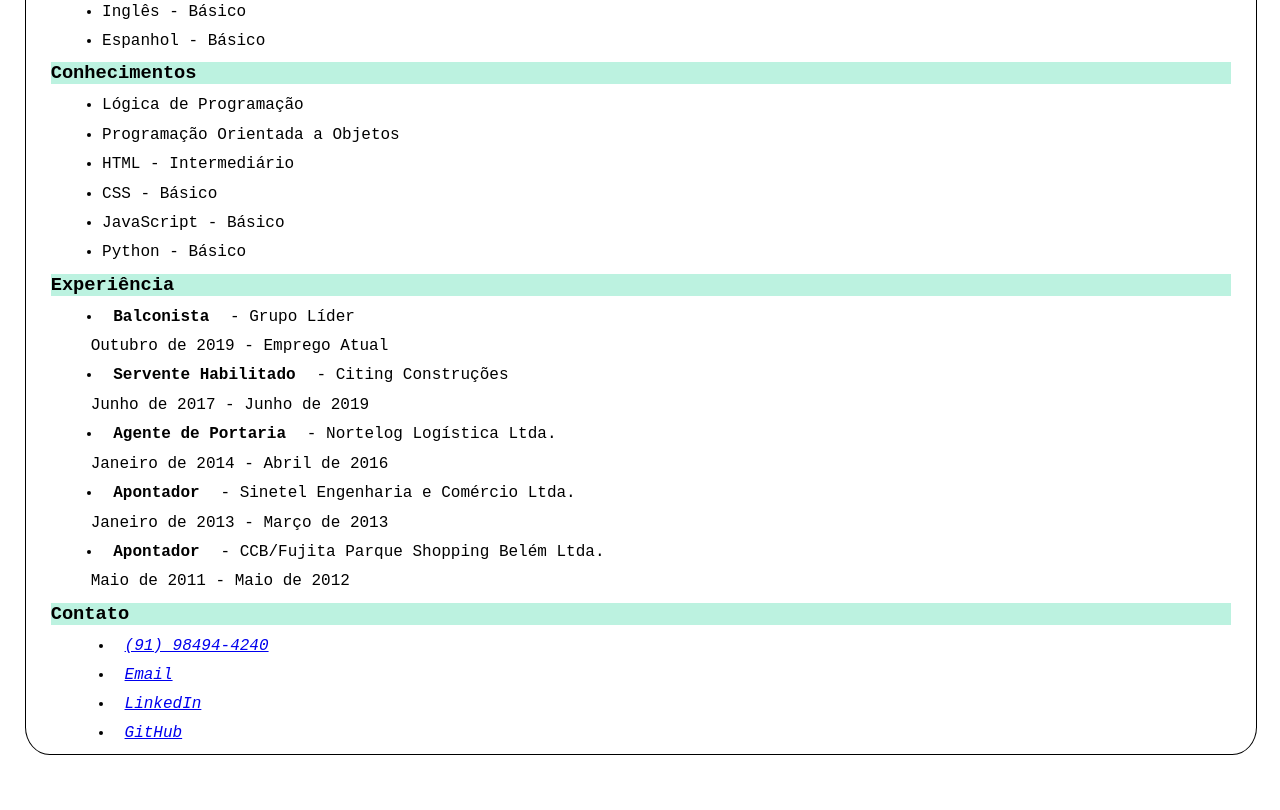
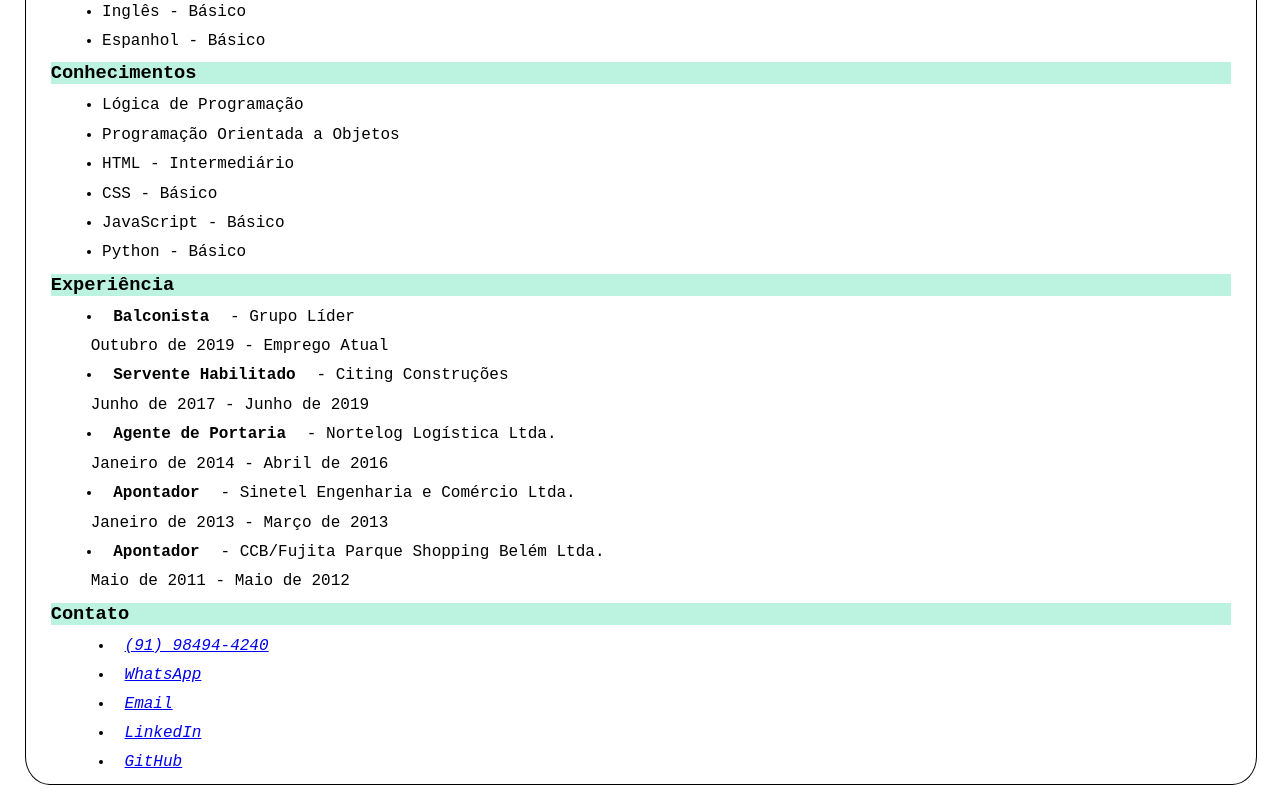
Before and after one commit to AdiulesonArlen/ADENSO, a plain HTML site: page index.html in a window 1280 px wide. Shown: the part 657-1467 px from the top of the page. Before the commit the page ends 1438 px from the top, so only its background shows below. Drawn offline with Linux system fonts and the light colour scheme.

Commit message:
whatsapp link
adição do link curto para acessar o whatsapp

```diff
--- a/index.html
+++ b/index.html
@@ -79,6 +79,7 @@
         <address>
             <ul>
                 <li><a href="tel:+5591984944240">(91) 98494-4240</a></li>
+                <li><a href="https://www.youtube.com/watch?v=rzqY9UBdUJY&ab_channel=TeteuTutors" title="Link para o WhatsApp">WhatsApp</a></li>
                 <li><a href="mailto:adiuleson.engsoft@outlook.com">Email</a></li>
                 <li><a href="https://www.linkedin.com/in/adiuleson-arlen-costa-de-souza-0b969897/" target="_blank">LinkedIn</a></li>
                 <li><a href="https://github.com/AdiulesonArlen" target="_blank">GitHub</a></li>
```
